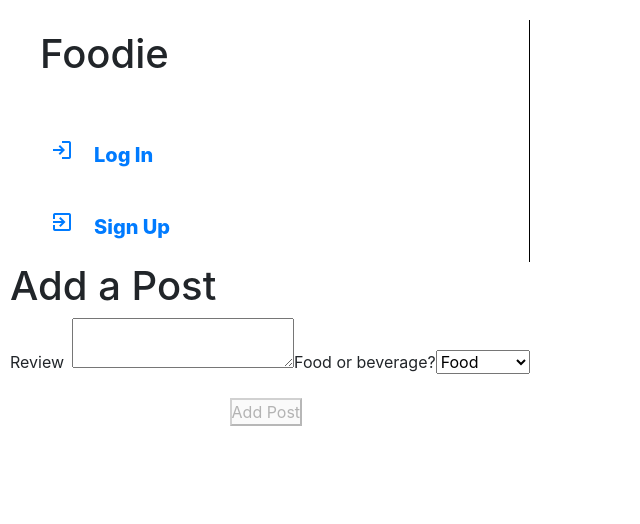
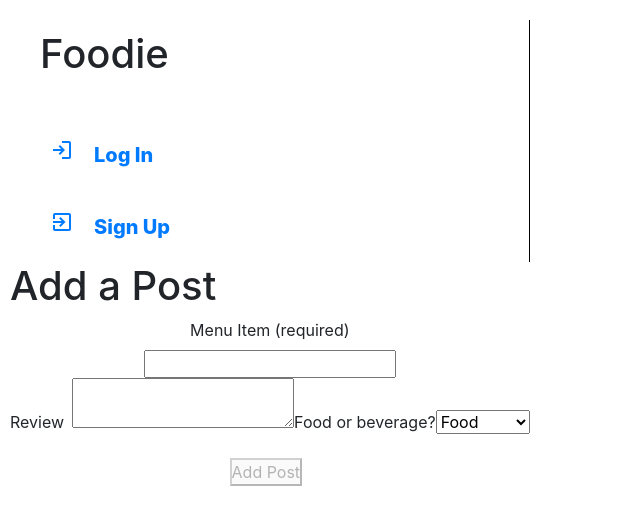
Before and after one commit to jmeirink/foodie-front-end, a React (Create React App) app: page /add in a window 1280 px wide. Shown: the top 524 px of the page, without its empty margins (0-640 px from the left). Built offline with nearby package versions, Linux system fonts and the light colour scheme; no server answers.

Commit message:
add menu item ui

```diff
--- a/src/pages/AddPost/AddPost.jsx
+++ b/src/pages/AddPost/AddPost.jsx
@@ -40,6 +40,17 @@ const AddPost = (props) => {
         autoComplete="off"
         className={styles.container}
       >
+        <label htmlFor="item-input" className="form-label">
+						Menu Item (required)
+					</label>
+					<input
+						type="text"
+						id="item-input"
+						name="item"
+            value={formData.item}
+            onChange={handleChange}
+						required
+					/>
         <div className={styles.inputContainer}>
           <label htmlFor="review" className={styles.label}>Review</label>
           <textarea
@@ -51,7 +62,12 @@ const AddPost = (props) => {
             onChange={handleChange}
           />
           <label htmlFor="food-beverage-select">Food or beverage?</label>
-            <select name="mfoodBeverage" id="food-beverage-select">
+            <select
+              id="food-beverage-select"
+              name="foodBeverage"
+              value={formData.foodBeverage}
+              onChange={handleChange}
+            >
               <option value="Food">Food</option>
               <option value="Beverage">Beverage</option>
             </select>
```
